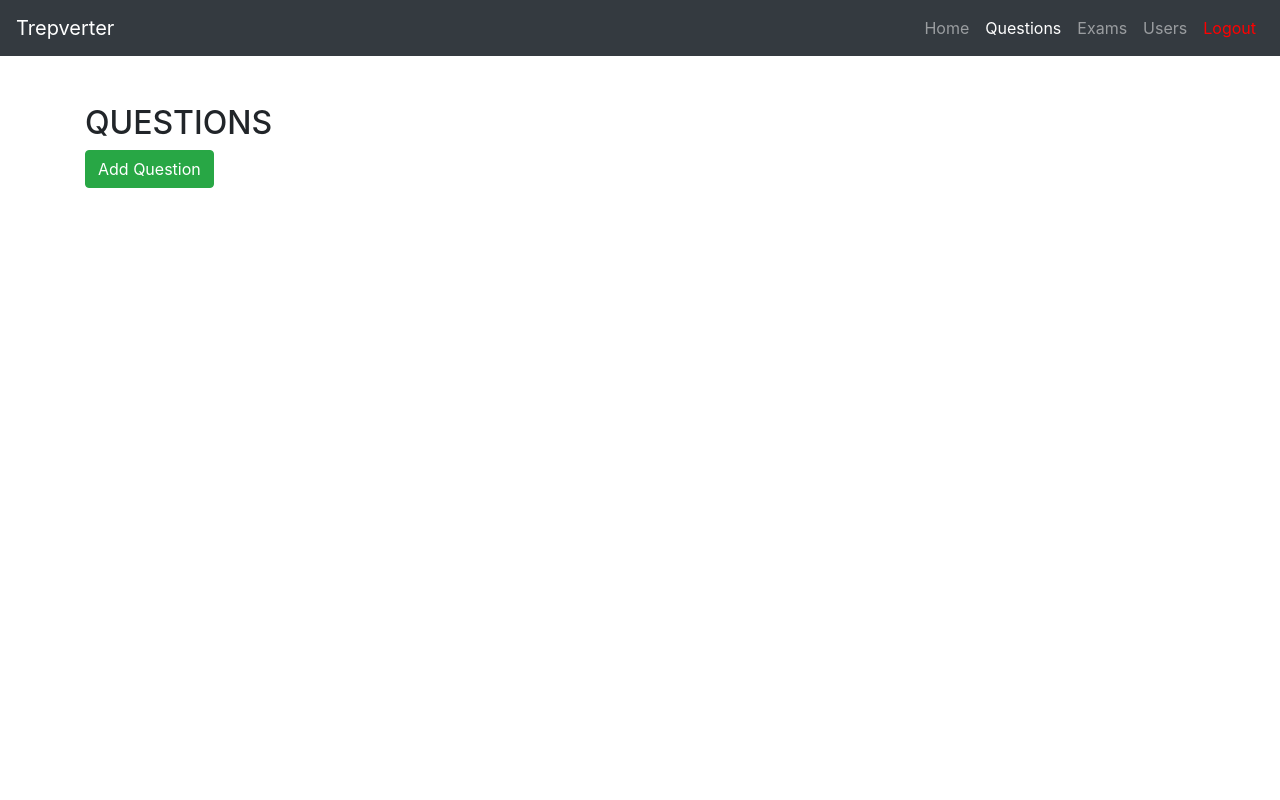
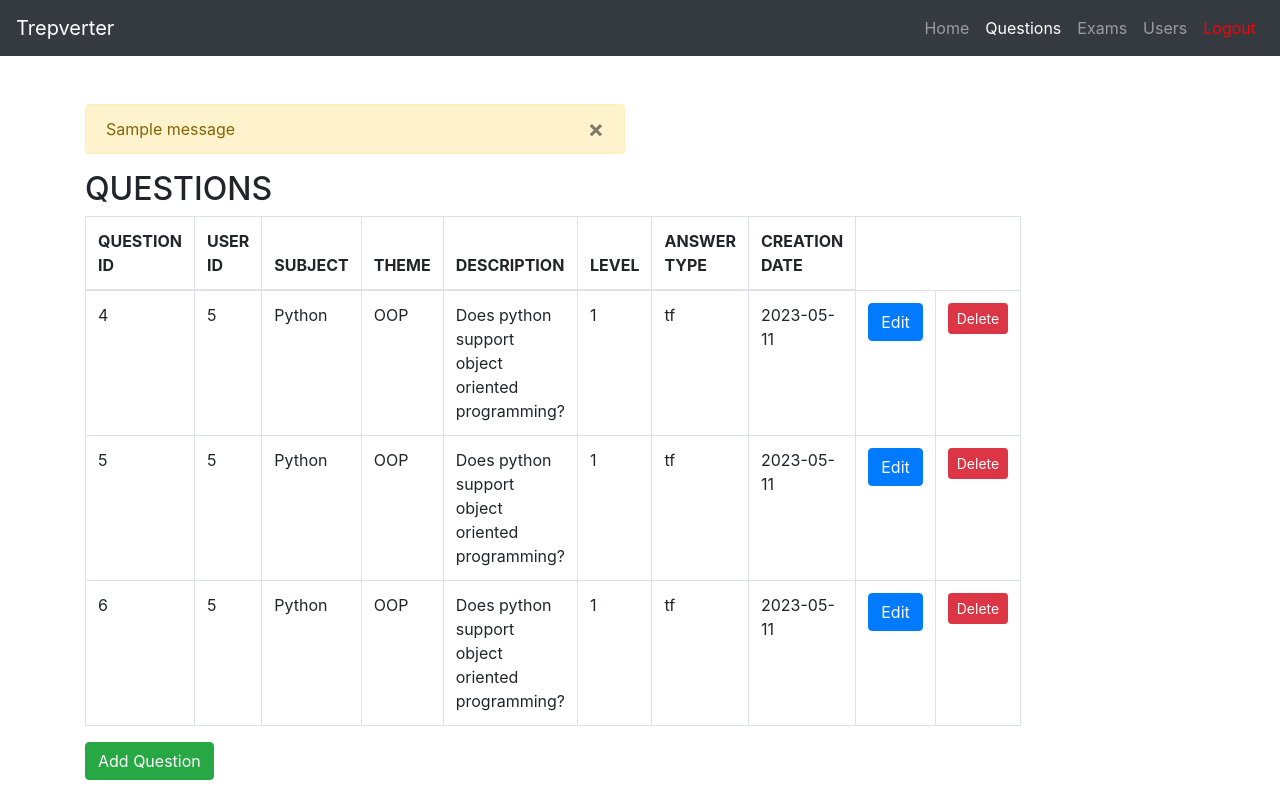
Before and after one commit to gonssalves/examie, a Flask app: template templates/questions.html in a window 1280 px wide. Run offline with Flask 3, Linux system fonts and the light colour scheme; the template is opened without the code that fills it: values that come from a table or form of the project are taken from there, others are empty; tables that the repository leaves empty hold one stand-in row (values such as "Sample post"); one stand-in notice (Sample message) is shown; form fields are guessed from the names that the template uses; some libraries are stand-ins or nearby versions.

Commit message:
feat: add delete question

```diff
--- a/templates/questions.html
+++ b/templates/questions.html
@@ -54,7 +54,49 @@
   <div class="container mt-5">
     <div class="row">
       <div class="col-md-6">
+        {% for message in get_flashed_messages() %}
+          <div class="alert alert-warning">
+              <button type="button" class="close" data-dismiss="alert">&times;</button>
+              {{ message }}
+          </div>
+        {% endfor %}
         <h2>QUESTIONS</h2>
+        <table class="table table-bordered table-hover">
+          <thead>
+              <tr>
+                  <th scope="col">QUESTION ID</th>
+                  <th scope="col">USER ID</th>
+                  <th scope="col">SUBJECT</th>
+                  <th scope="col">THEME</th>
+                  <th scope="col">DESCRIPTION</th>
+                  <th scope="col">LEVEL</th>
+                  <th scope="col">ANSWER TYPE</th>
+                  <th scope="col">CREATION DATE</th>
+
+              </tr>
+          </thead>
+
+          <tbody>
+
+          {% for question in questions %}
+              <tr>
+                  <td>{{question.id}}</td>
+                  <td>{{question.user.id}}</td>
+                  <td>{{question.subject}}</td>
+                  <td>{{question.theme}}</td>
+                  <td>{{question.description}}</td>
+                  <td>{{question.level}}</td>
+                  <td>{{question.answer_type}}</td>
+                  <td>{{question.creation_date}}</td>
+
+                  <td><button type="button" onclick="location.href='questions/{{question.id}}'" class="btn btn-primary">Edit</button></td>
+                  <td><button data-toggle="modal" data-target="#deleteModal" class="btn btn-sm btn-danger" data-question-id="{{ question.id }}">Delete</button></td>
+              </tr>
+          {% endfor %}
+
+
+          </tbody>
+      </table>
 
         <button type="button" class="btn btn-success" data-toggle="modal" data-target="#addQuestionModal">
           Add Question
@@ -75,7 +117,8 @@
           </button>
         </div>
         <div class="modal-body">
-          <form action="" method="POST">
+          <form method="POST" action="{{ url_for('main.questions') }}"">
+
             {{ form.csrf_token }}
 
             <div>
@@ -178,12 +221,25 @@
             </div>
 
             <div>
-              {{ form.submit(class_='btn btn-secondary') }}
+              {{ form.submit(class='btn btn-secondary')}}
             </div>
 
 
 
-        </form>
+        </div>
+      </div>
+    </div>
+  </div>
+
+  <div class="modal fade" id="deleteModal" tabindex="-1" role="dialog" aria-labelledby="deleteModalLabel" aria-hidden="true">
+    <div class="modal-dialog" role="document">
+      <div class="modal-content">
+        <div class="modal-header">
+          <h5 class="modal-title" id="deleteModalLabel">Are you sure you want to delete this question?</h5>
+        </div>
+        <div class="modal-footer">
+          <button type="button" class="btn btn-danger" id="deleteButton">Yes</button>
+          <button type="button" class="btn btn-secondary" data-dismiss="modal">No</button>
         </div>
       </div>
     </div>
@@ -193,8 +249,9 @@
 <script src="https://cdn.jsdelivr.net/npm/popper.js@1.12.9/dist/umd/popper.min.js"></script>
 <script src="https://cdn.jsdelivr.net/npm/bootstrap@4.0.0/dist/js/bootstrap.min.js"></script>
 
-<script>
-  $(document).ready(function() {
+
+  <script>
+    $(document).ready(function() {
     $('#answer_type').change(function() {
       var selectedOption = $(this).val();
       $('.answer-group').hide(); // Hide all input groups
@@ -220,4 +277,25 @@
       }
     });
   });
+
+  $('#deleteModal').on('show.bs.modal', function (event) {
+      // Obtém o botão que acionou o modal
+      var button = $(event.relatedTarget);
+
+      // Obtém o ID do usuário do atributo 'data-user-id'
+      var questionId = button.data('question-id');
+
+      // Atualiza o valor do atributo 'data-user-id' do botão de exclusão no modal
+      $('#deleteButton').data('question-id', questionId);
+  });
+
+  // Captura o evento de clique no botão de exclusão dentro do modal
+  $('#deleteButton').click(function () {
+      // Obtém o ID do usuário do atributo 'data-user-id'
+      var questionId = $(this).data('question-id');
+
+      // Redireciona para a página de exclusão com o ID do usuário na URL
+      window.location.href = 'questions/' + questionId + '/delete';
+  });
+
 </script>
```
